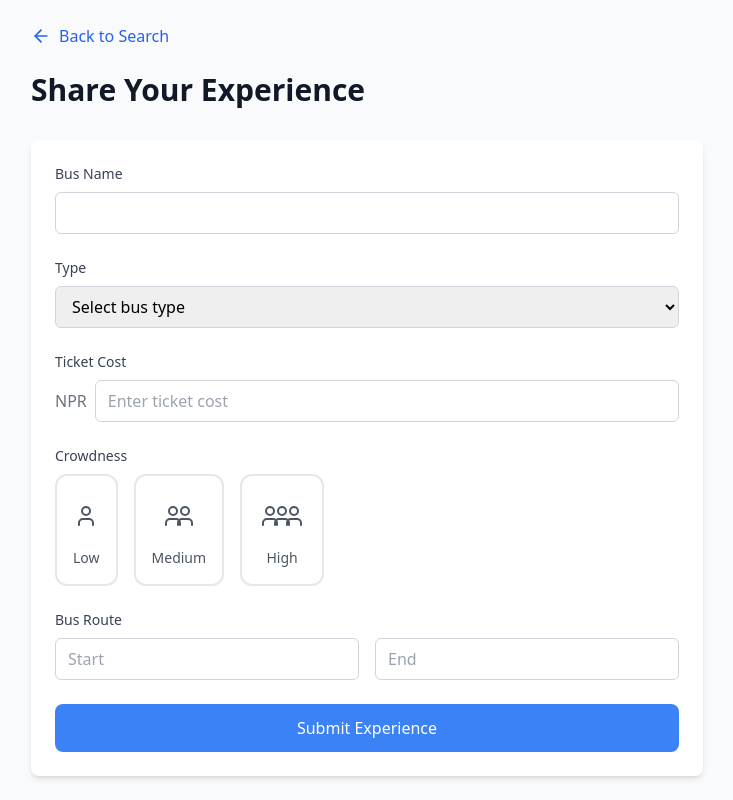
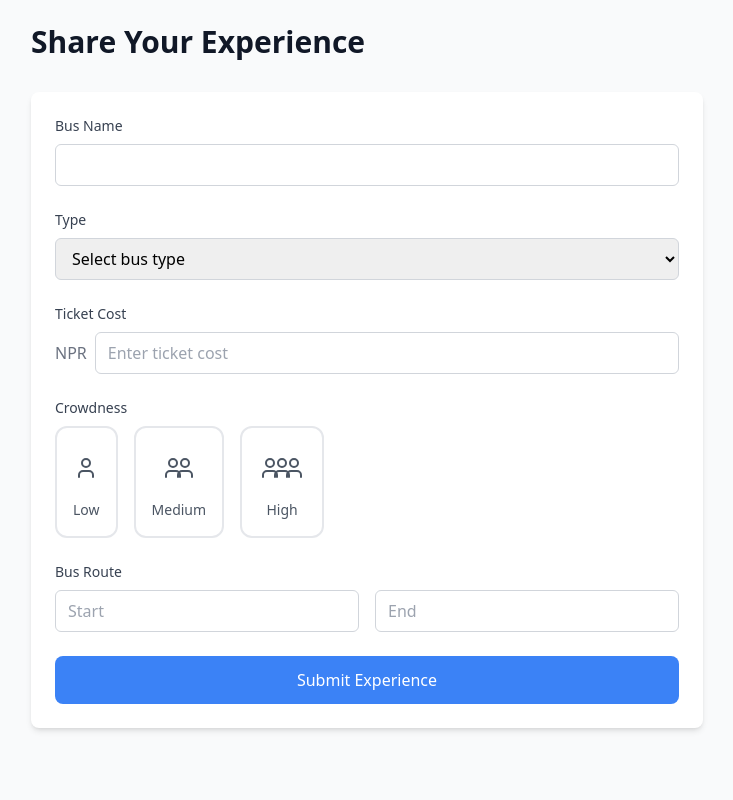
Before and after one commit to atrociousdinner/Hackfest2, a React (Vite) app: page /contribute in a window 1280 px wide. Shown: the whole page, without its empty margins (273-1006 px from the left). Built offline with nearby package versions, Linux system fonts and the light colour scheme.

Commit message:
Removed back to search

```diff
--- a/src/components/ContributePage.jsx
+++ b/src/components/ContributePage.jsx
@@ -90,15 +90,7 @@ const ContributePage = ({ searchParams, showResults }) => {
     <div className="min-h-screen bg-gray-50 p-6">
       <div className="max-w-2xl mx-auto">
         {/* Back Button */}
-        <div className="mb-6 flex items-center">
-          <button
-            onClick={handleBack}
-            className="flex items-center text-blue-600 hover:text-blue-800 transition duration-200"
-          >
-            <ArrowLeft className="w-5 h-5 mr-2" />
-            Back to Search
-          </button>
-        </div>
+
 
         <div className="mb-8">
           <h1 className="text-3xl font-bold text-gray-900">Share Your Experience</h1>
```
